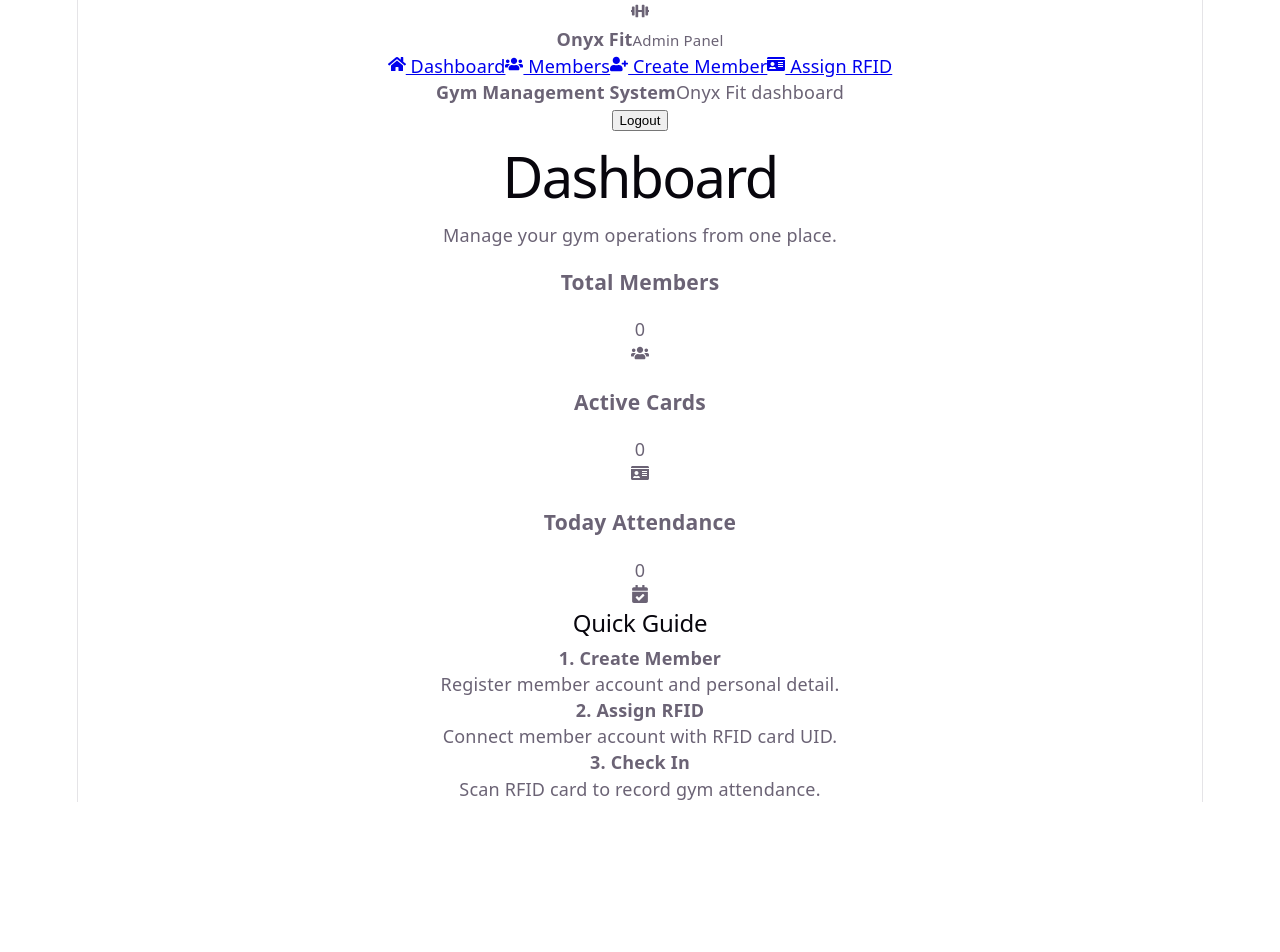
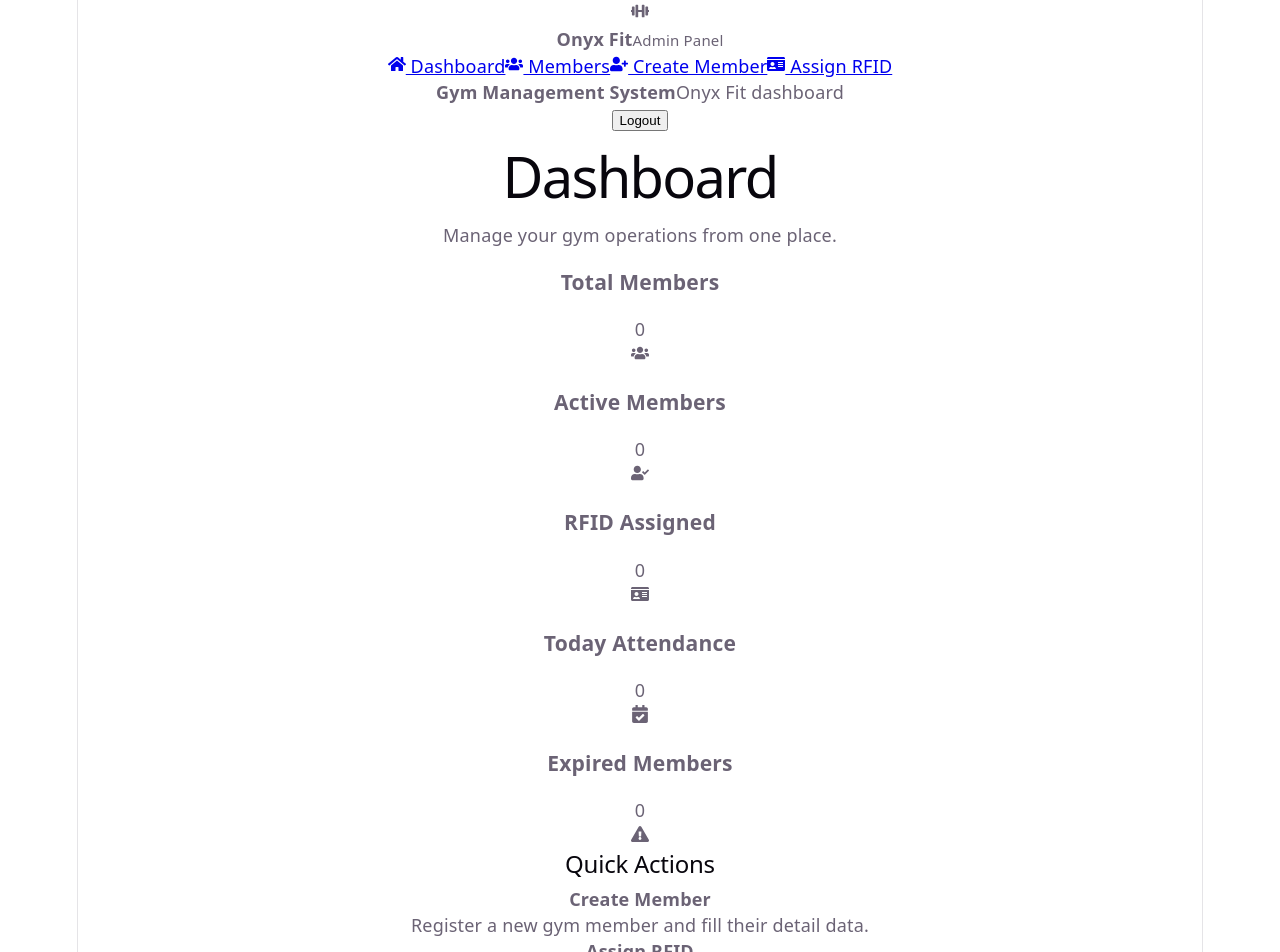
Before and after one commit to PLYAAYSDS/gym-fe, a React (Vite) app: page /dashboard in a window 1280 px wide. Shown: the top 952 px of the page. Before the commit the page ends 802 px from the top, so only its background shows below. Built offline with nearby package versions, Linux system fonts and the light colour scheme; no server answers; sample sign-in values are in the browser's storage; the HTML template or start-up script is replaced by a standard one.

Commit message:
fill dashboard

```diff
--- /dev/null
+++ b/src/api/dashboardApi.ts
@@ -0,0 +1,6 @@
+import api from "./api";
+
+export const getDashboardSummary = async () => {
+  const response = await api.get("/dashboard/summary");
+  return response.data;
+};
--- a/src/pages/DashboardPage.tsx
+++ b/src/pages/DashboardPage.tsx
@@ -1,22 +1,64 @@
+import { useEffect, useState } from "react";
+import {
+  FaCalendarCheck,
+  FaExclamationTriangle,
+  FaIdCard,
+  FaUserCheck,
+  FaUsers,
+} from "react-icons/fa";
+
 import Layout from "../components/Layout";
-import { FaCalendarCheck, FaIdCard, FaUsers } from "react-icons/fa";
+import { getDashboardSummary } from "../api/dashboardApi";
+
+type DashboardSummary = {
+  totalMembers: number;
+  activeMembers: number;
+  rfidAssigned: number;
+  expiredMembers: number;
+  todayAttendance: number;
+};
 
 export default function DashboardPage() {
+  const [summary, setSummary] = useState<DashboardSummary>({
+    totalMembers: 0,
+    activeMembers: 0,
+    rfidAssigned: 0,
+    expiredMembers: 0,
+    todayAttendance: 0,
+  });
+
+  const loadSummary = async () => {
+    const data = await getDashboardSummary();
+    setSummary(data);
+  };
+
+  useEffect(() => {
+    loadSummary();
+  }, []);
+
   return (
     <Layout title="Dashboard">
-      <div className="cards">
+      <div className="cards dashboard-cards">
         <div className="stat-card blue">
           <div>
             <h3>Total Members</h3>
-            <p>0</p>
+            <p>{summary.totalMembers}</p>
           </div>
           <FaUsers />
         </div>
 
         <div className="stat-card green">
           <div>
-            <h3>Active Cards</h3>
-            <p>0</p>
+            <h3>Active Members</h3>
+            <p>{summary.activeMembers}</p>
+          </div>
+          <FaUserCheck />
+        </div>
+
+        <div className="stat-card purple">
+          <div>
+            <h3>RFID Assigned</h3>
+            <p>{summary.rfidAssigned}</p>
           </div>
           <FaIdCard />
         </div>
@@ -24,26 +66,37 @@ export default function DashboardPage() {
         <div className="stat-card orange">
           <div>
             <h3>Today Attendance</h3>
-            <p>0</p>
+            <p>{summary.todayAttendance}</p>
           </div>
           <FaCalendarCheck />
+        </div>
+
+        <div className="stat-card red">
+          <div>
+            <h3>Expired Members</h3>
+            <p>{summary.expiredMembers}</p>
+          </div>
+          <FaExclamationTriangle />
         </div>
       </div>
 
       <div className="panel">
-        <h2>Quick Guide</h2>
+        <h2>Quick Actions</h2>
+
         <div className="guide-grid">
           <div>
-            <strong>1. Create Member</strong>
-            <p>Register member account and personal detail.</p>
+            <strong>Create Member</strong>
+            <p>Register a new gym member and fill their detail data.</p>
           </div>
+
           <div>
-            <strong>2. Assign RFID</strong>
-            <p>Connect member account with RFID card UID.</p>
+            <strong>Assign RFID</strong>
+            <p>Connect RFID card to member from the member detail page.</p>
           </div>
+
           <div>
-            <strong>3. Check In</strong>
-            <p>Scan RFID card to record gym attendance.</p>
+            <strong>Attendance</strong>
+            <p>Use card scan to record member attendance.</p>
           </div>
         </div>
       </div>
--- a/src/style.css
+++ b/src/style.css
@@ -907,3 +907,27 @@ td {
     display: none;
   }
 }
+
+.dashboard-cards {
+  grid-template-columns: repeat(5, 1fr);
+}
+
+.stat-card.purple svg {
+  color: #7c3aed;
+}
+
+.stat-card.red svg {
+  color: #dc2626;
+}
+
+@media (max-width: 1200px) {
+  .dashboard-cards {
+    grid-template-columns: repeat(2, 1fr);
+  }
+}
+
+@media (max-width: 700px) {
+  .dashboard-cards {
+    grid-template-columns: 1fr;
+  }
+}
```
